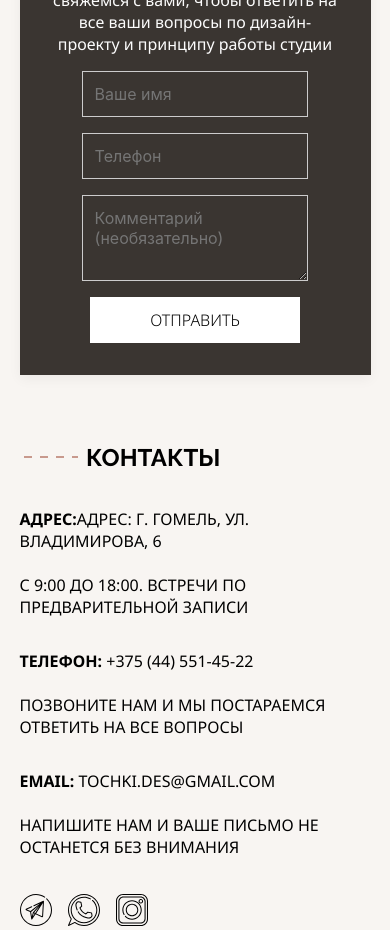
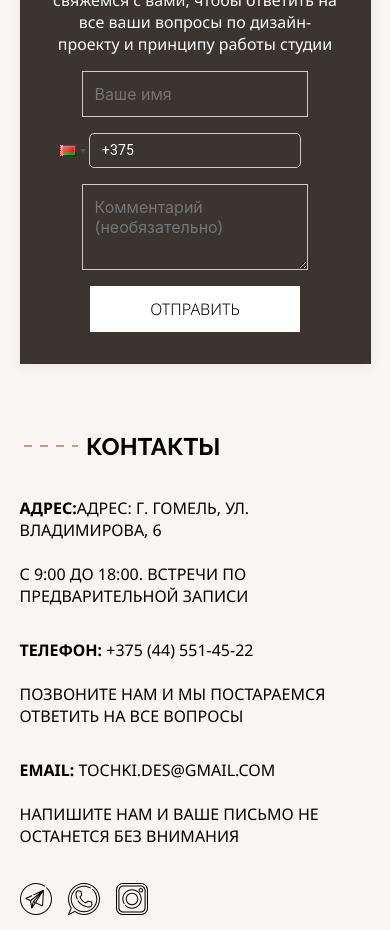
Before and after one commit to PolinaIlinkova/tri-tochki, a React (Create React App) app: page / in a window 390 px wide. Shown: the part 9040-9970 px from the top of the page. Built offline with nearby package versions, Linux system fonts and the light colour scheme; a web font is replaced by a local one.

Commit message:
Added validation on phone inputs

```diff
--- a/package.json
+++ b/package.json
@@ -12,6 +12,7 @@
     "react": "^19.1.0",
     "react-dom": "^19.1.0",
     "react-intersection-observer": "^9.16.0",
+    "react-phone-input-2": "^2.15.1",
     "react-router-dom": "^7.7.1",
     "react-router-hash-link": "^2.4.3",
     "react-scripts": "^5.0.1",
--- /dev/null
+++ b/src/components/UI/PhoneInputField.js
@@ -0,0 +1,33 @@
+import React from "react";
+import PhoneInput from "react-phone-input-2";
+import "react-phone-input-2/lib/style.css";
+
+export default function PhoneInputField({ value, onChange, onCountryChange, styles }) {
+  return (
+    <div style={{ width: "100%" }}>
+      <PhoneInput
+        country={"by"}
+        value={value}
+        onChange={(val, country) => {
+          onChange(val);
+          if (onCountryChange) onCountryChange(country.countryCode);
+        }}
+        inputProps={{
+          required: true,
+        }}
+        inputStyle={styles ? styles : {padding: '0.75rem',
+            border: '1px solid #ccc',
+            width: '74%',
+            background: 'transparent',
+            color:'white'} }
+        buttonStyle={{
+          border: "none",
+          background: "transparent",
+        }}
+      />
+
+      {/* скрытый инпут для FormData */}
+      <input type="hidden" name="phone" value={value || ""} />
+    </div>
+  );
+}
--- a/src/layout/ContactForm.js
+++ b/src/layout/ContactForm.js
@@ -1,21 +1,47 @@
 import React, { useState } from 'react';
 import styles from './ContactForm.module.css';
+import PhoneInputField from '../components/UI/PhoneInputField';
 
 const TOKEN = '8452053897:AAElF_nbUIaJS1f8Oz57mAWj-YFi4bzuvEI';
 const CHAT_ID = '-4937510618';
 
 function ContactForm() {
   const [submitted, setSubmitted] = useState(false);
+  const [phone, setPhone] = useState("");
+  const [country, setCountry] = useState("by");
+
+  const validatePhone = () => {
+    const digits = phone.replace(/\D/g, "");
+
+    if (country === "by") {
+      // Беларусь: код +375 (4 символа), дальше 9 цифр → всего 12–13 символов
+      return digits.length === 12 && digits.startsWith("375");
+    }
+
+    if (country === "ru") {
+      // Россия: код +7 (1 символ), дальше 10 цифр → всего 11 символов
+      return digits.length === 11 && digits.startsWith("7");
+    }
+
+    // базовая проверка для других стран: хотя бы 10 цифр
+    return digits.length >= 10;
+  };
 
   const handleSubmit = async (e) => {
     e.preventDefault();
+
+    if (!validatePhone()) {
+      alert("Введите корректный номер телефона");
+      return;
+    }
+
     const formData = new FormData(e.target);
     const data = Object.fromEntries(formData.entries());
 
     const text = `
-📩 Новая заявка с сайта:
+📩 Заявка из формы "вопрос":
 👤 Имя: ${data.name}
-📞 Телефон: ${data.phone}
+📞 Телефон: ${phone}
 💬 Комментарий: ${data.message || '-'}
     `;
 
@@ -59,7 +85,7 @@ function ContactForm() {
           <p>Закажите обратный звонок и мы свяжемся с вами, чтобы ответить на все ваши вопросы по дизайн-проекту и принципу работы студии</p>
           <form onSubmit={handleSubmit} className={styles.form}>
             <input type="text" name="name" placeholder="Ваше имя" required />
-            <input type="tel" name="phone" placeholder="Телефон" required />
+            <PhoneInputField value={phone} onChange={setPhone} onCountryChange={setCountry}/>
             <textarea
               name="message"
               placeholder="Комментарий (необязательно)"
--- a/src/layout/ModalForm.js
+++ b/src/layout/ModalForm.js
@@ -1,6 +1,7 @@
 import React, { useState } from "react";
 import styles from "./ModalForm.module.css";
 import Button from "../components/UI/Button";
+import PhoneInputField from "../components/UI/PhoneInputField";
 
 const TELEGRAM_BOT_TOKEN = "8452053897:AAElF_nbUIaJS1f8Oz57mAWj-YFi4bzuvEI";
 const TELEGRAM_CHAT_ID = "-4937510618";
@@ -12,6 +13,25 @@ export default function ModalForm({ onClose }) {
     projectType: "",
     phone: "",
   });
+  const [phone, setPhone] = useState("");
+  const [country, setCountry] = useState("by");
+
+  const validatePhone = () => {
+    const digits = phone.replace(/\D/g, "");
+
+    if (country === "by") {
+      // Беларусь: код +375 (4 символа), дальше 9 цифр → всего 12–13 символов
+      return digits.length === 12 && digits.startsWith("375");
+    }
+
+    if (country === "ru") {
+      // Россия: код +7 (1 символ), дальше 10 цифр → всего 11 символов
+      return digits.length === 11 && digits.startsWith("7");
+    }
+
+    // базовая проверка для других стран: хотя бы 10 цифр
+    return digits.length >= 10;
+  };
 
   const [submitted, setSubmitted] = useState(false);
 
@@ -22,6 +42,11 @@ export default function ModalForm({ onClose }) {
 
   const handleSubmit = async (e) => {
     e.preventDefault();
+
+    if (!validatePhone()) {
+      alert("Введите корректный номер телефона");
+      return;
+    }
 
     const message = `
 💬 Новая заявка из формы:
@@ -97,13 +122,7 @@ export default function ModalForm({ onClose }) {
 
       <label>
         Телефон для связи
-        <input
-          type="tel"
-          name="phone"
-          value={formData.phone}
-          required
-          onChange={handleChange}
-        />
+        <PhoneInputField value={phone} onChange={setPhone} onCountryChange={setCountry} styles={{width:'100%', background: 'transparent'}}/>
       </label>
 
       <button type="submit" className={styles.submitBtn}>
```
Also changed, not shown: 1 other file (tests, documents, lock files or other folders).
